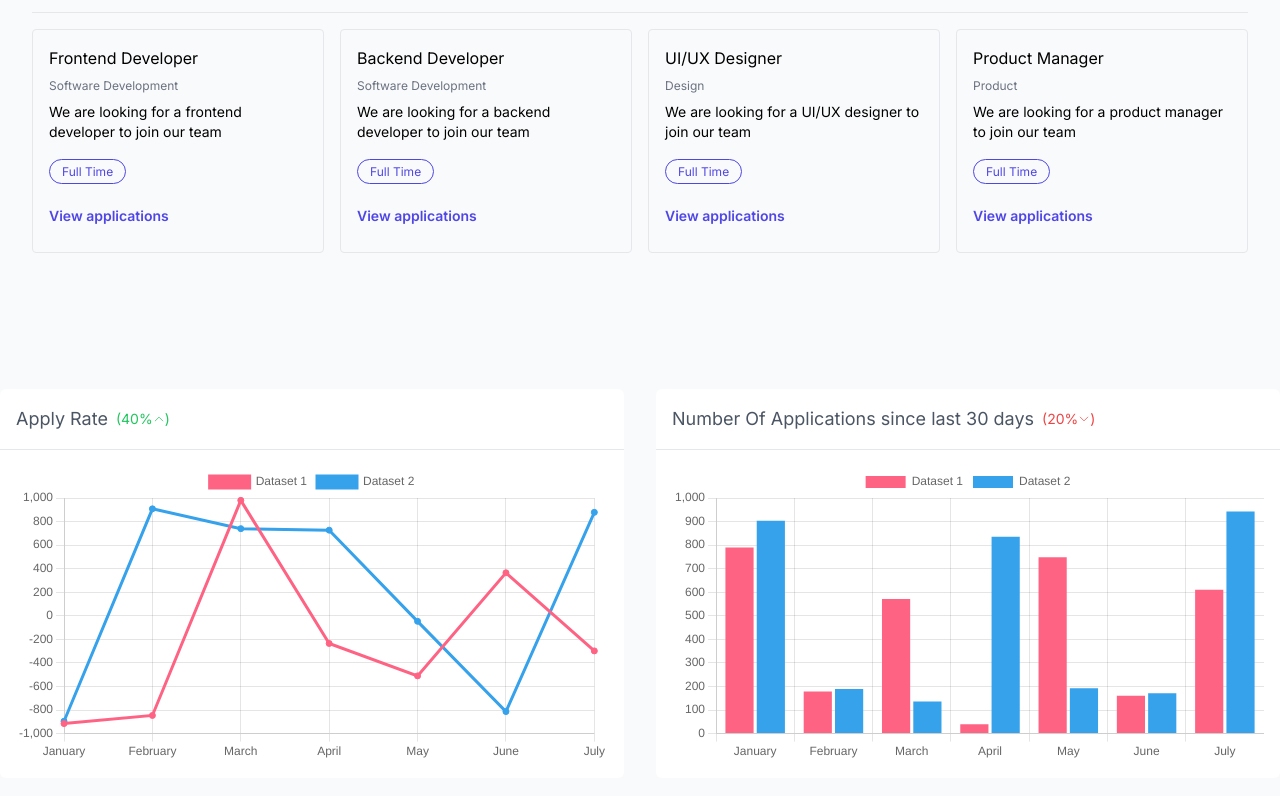
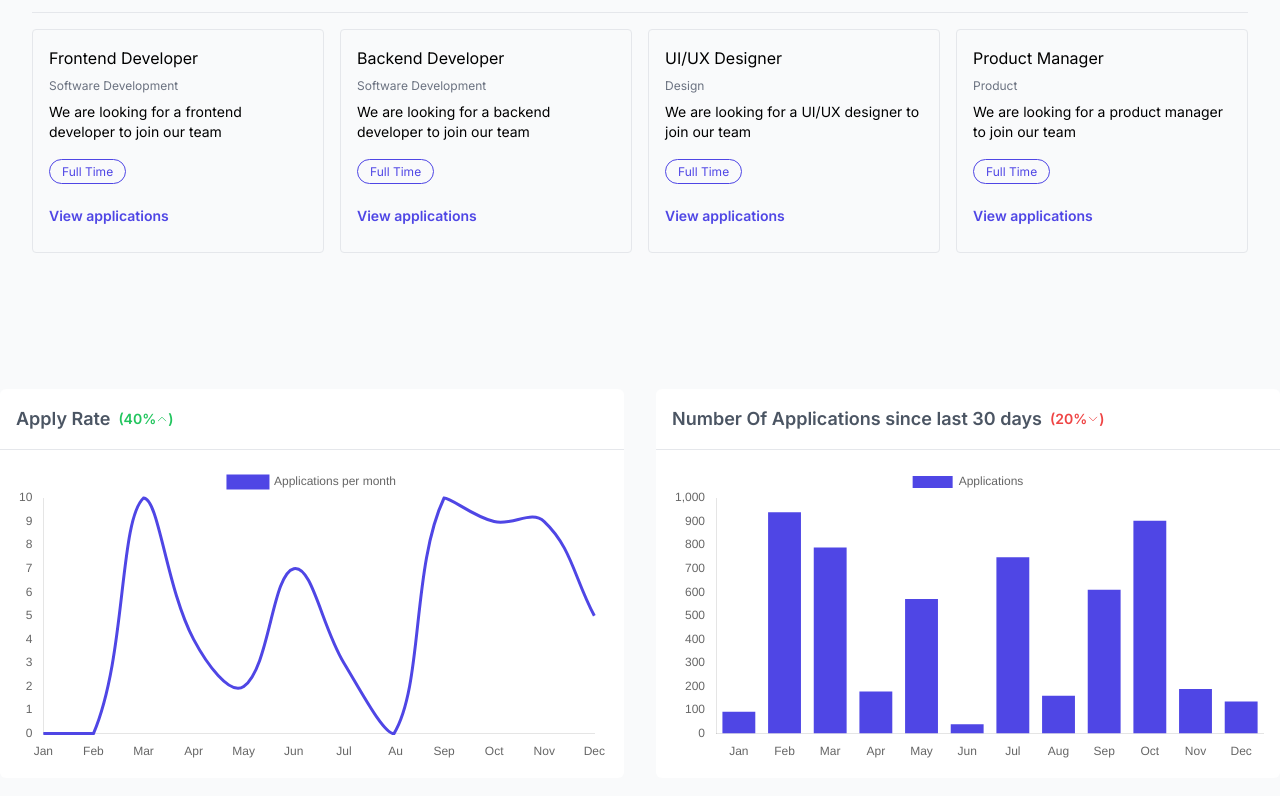
Before and after one commit to shaheersystems/worklytics-client, a React (Vite) app: page /dashboard in a window 1280 px wide. Shown: the part 400-1196 px from the top of the page. Built offline with nearby package versions, Linux system fonts and the light colour scheme; sample sign-in values are in the browser's storage.

Commit message:
changes in charts

```diff
--- a/src/components/BarChart.jsx
+++ b/src/components/BarChart.jsx
@@ -1,4 +1,4 @@
-import React from 'react';
+import React from "react";
 import {
   Chart as ChartJS,
   CategoryScale,
@@ -8,9 +8,9 @@ import {
   Title,
   Tooltip,
   Legend,
-} from 'chart.js';
-import { Line } from 'react-chartjs-2';
-import faker from 'faker';
+} from "chart.js";
+import { Line } from "react-chartjs-2";
+import faker from "faker";
 
 ChartJS.register(
   CategoryScale,
@@ -26,31 +26,58 @@ export const options = {
   responsive: true,
   plugins: {
     legend: {
-      position: 'top',
+      position: "top",
     },
     title: {
       display: false,
-      text: 'Chart.js Line Chart',
+      text: "Chart.js Line Chart",
+    },
+  },
+  scales: {
+    x: {
+      grid: {
+        display: false, // Remove x-axis grid lines
+      },
+    },
+    y: {
+      grid: {
+        display: false, // Remove y-axis grid lines
+      },
     },
   },
 };
 
-const labels = ['January', 'February', 'March', 'April', 'May', 'June', 'July'];
+const labels = [
+  "January",
+  "February",
+  "March",
+  "April",
+  "May",
+  "June",
+  "July",
+  " August",
+  "September",
+  "October",
+  "November",
+  "December",
+];
 
 export const data = {
-  labels,
+  labels: labels.map((label, index) => label.slice(0, 3)),
   datasets: [
     {
-      label: 'Dataset 1',
-      data: labels.map(() => faker.datatype.number({ min: -1000, max: 1000 })),
-      borderColor: 'rgb(255, 99, 132)',
-      backgroundColor: 'rgba(255, 99, 132, 1)',
-    },
-    {
-      label: 'Dataset 2',
-      data: labels.map(() => faker.datatype.number({ min: -1000, max: 1000 })),
-      borderColor: 'rgb(53, 162, 235)',
-      backgroundColor: 'rgba(53, 162, 235, 1)',
+      label: "Applications per month",
+      data: labels.map(() => faker.datatype.number({ min: 0, max: 10 })),
+      borderColor: "rgb(79 70 229)",
+      backgroundColor: "rgb(79 70 229)",
+      pointBackgroundColor: "transparent",
+      pointBorderColor: "transparent",
+      pointHoverBackgroundColor: "rgb(79 70 229)",
+      //
+      tension: 0.4,
+      // grid remove
+      // showLine: false,
+      // fill: false,
     },
   ],
 };
--- a/src/components/BarChartX.jsx
+++ b/src/components/BarChartX.jsx
@@ -1,4 +1,4 @@
-import React from 'react';
+import React from "react";
 import {
   Chart as ChartJS,
   CategoryScale,
@@ -7,9 +7,9 @@ import {
   Title,
   Tooltip,
   Legend,
-} from 'chart.js';
-import { Bar } from 'react-chartjs-2';
-import faker from 'faker';
+} from "chart.js";
+import { Bar } from "react-chartjs-2";
+import faker from "faker";
 
 ChartJS.register(
   CategoryScale,
@@ -24,29 +24,54 @@ export const options = {
   responsive: true,
   plugins: {
     legend: {
-      position: 'top',
+      position: "top",
     },
     title: {
       display: false,
-      text: 'Chart.js Bar Chart',
+      text: "Chart.js Bar Chart",
+    },
+  },
+  scales: {
+    x: {
+      grid: {
+        display: false, // Remove x-axis grid lines
+      },
+    },
+    y: {
+      grid: {
+        display: false, // Remove y-axis grid lines
+      },
     },
   },
 };
 
-const labels = ['January', 'February', 'March', 'April', 'May', 'June', 'July'];
-
+const labels = [
+  "Jan",
+  "February",
+  "March",
+  "April",
+  "May",
+  "June",
+  "July",
+  "August",
+  "September",
+  "October",
+  "November",
+  "December",
+];
+const getMonth = (index) => {
+  const date = new Date();
+  date.setMonth(index);
+  return date.toLocaleString("default", { month: "short" });
+};
 export const data = {
-  labels,
+  labels: labels.map((_, index) => getMonth(index)),
   datasets: [
     {
-      label: 'Dataset 1',
+      label: "Applications",
       data: labels.map(() => faker.datatype.number({ min: 0, max: 1000 })),
-      backgroundColor: 'rgba(255, 99, 132, 1)',
-    },
-    {
-      label: 'Dataset 2',
-      data: labels.map(() => faker.datatype.number({ min: 0, max: 1000 })),
-      backgroundColor: 'rgba(53, 162, 235, 1)',
+      backgroundColor: "rgb(79 70 229)",
+      pointStyle: "hidden",
     },
   ],
 };
--- a/src/pages/Dashboard.jsx
+++ b/src/pages/Dashboard.jsx
@@ -43,33 +43,33 @@ export default function Dashboard() {
   ];
   return (
     <>
-      <div className="min-h-full bg-gray-50 pt-24">
-        <div className="py-10 mx-auto max-w-7xl px-4 sm:px-6 lg:px-8">
-          <div className="w-full flex items-center gap-4 flex-wrap">
-            <Link to="/dashboard" className="flex-1">
-              <div className=" text-white px-4 py-1 bg-indigo-400 h-20 16 flex items-center justify-between">
-                <div className="flex items-center gap-4">
-                  <h1 className="text-4xl font-bold text-white">57</h1>
-                  <p className="text-xl text-white">Candidates to review</p>
+      <div className='min-h-full bg-gray-50 pt-24'>
+        <div className='py-10 mx-auto max-w-7xl px-4 sm:px-6 lg:px-8'>
+          <div className='w-full flex items-center gap-4 flex-wrap'>
+            <Link to='/dashboard' className='flex-1'>
+              <div className=' text-white px-4 py-1 bg-indigo-400 h-20 16 flex items-center justify-between'>
+                <div className='flex items-center gap-4'>
+                  <h1 className='text-4xl font-bold text-white'>57</h1>
+                  <p className='text-xl text-white'>Candidates to review</p>
                 </div>
                 <ChevronRightIcon height={30} />
               </div>
             </Link>
 
-            <Link to="/dashboard" className="flex-1">
-              <div className="text-white px-4 py-1 bg-cyan-400 h-20 flex items-center justify-between">
-                <div className="flex items-center gap-4">
-                  <h1 className="text-4xl font-bold text-white">3</h1>
-                  <p className="text-xl text-white">Opened jobs</p>
+            <Link to='/dashboard' className='flex-1'>
+              <div className='text-white px-4 py-1 bg-cyan-400 h-20 flex items-center justify-between'>
+                <div className='flex items-center gap-4'>
+                  <h1 className='text-4xl font-bold text-white'>3</h1>
+                  <p className='text-xl text-white'>Opened jobs</p>
                 </div>
                 <ChevronRightIcon height={30} />
               </div>
             </Link>
-            <Link to="/dashboard" className="flex-1">
-              <div className="flex-1 text-white px-4 py-1 bg-green-400 h-20 flex items-center justify-between">
-                <div className="flex items-center gap-4">
-                  <h1 className="text-4xl font-bold text-white">40</h1>
-                  <p className="text-xl text-white">Questions received</p>
+            <Link to='/dashboard' className='flex-1'>
+              <div className='flex-1 text-white px-4 py-1 bg-green-400 h-20 flex items-center justify-between'>
+                <div className='flex items-center gap-4'>
+                  <h1 className='text-4xl font-bold text-white'>40</h1>
+                  <p className='text-xl text-white'>Questions received</p>
                 </div>
                 <ChevronRightIcon height={30} />
               </div>
@@ -77,81 +77,80 @@ export default function Dashboard() {
           </div>
         </div>
 
-        <div className="py-10 mx-auto max-w-7xl px-4 sm:px-6 lg:px-8">
-          <div className="p-3 mb-4 border-b flex items-center justify-between">
-            <div className="flex items-center gap-3">
-              <h1 className="text-xl font-bold">Opened Jobs</h1>
-              <span className="px-3 py-1 rounded-full bg-gray-200 font-semibold text-xs">
+        <div className='py-10 mx-auto max-w-7xl px-4 sm:px-6 lg:px-8'>
+          <div className='p-3 mb-4 border-b flex items-center justify-between'>
+            <div className='flex items-center gap-3'>
+              <h1 className='text-xl font-bold'>Opened Jobs</h1>
+              <span className='px-3 py-1 rounded-full bg-gray-200 font-semibold text-xs'>
                 12
               </span>
             </div>
             <div>
-              <button className="text-indigo-600 text-sm font-semibold flex items-center gap-2">
-                View All <span aria-hidden="true">→</span>
+              <button className='text-indigo-600 text-sm font-semibold flex items-center gap-2'>
+                View All <span aria-hidden='true'>→</span>
               </button>
             </div>
           </div>
-          <div className="flex items-center justify-center gap-4 flex-wrap">
+          <div className='flex items-center justify-center gap-4 flex-wrap'>
             {jobListing.map((job) => {
               return <JobListItem key={job.id} {...job} />;
             })}
           </div>
         </div>
-
-        <div className="grid grid-cols-2 py-24 gap-8 max-w-7xl mx-auto">
-          <div className="bg-white  rounded-md">
-            <div className="">
-              <h1 className="py-4 gap-2 flex text-lg text-gray-600 px-4 text-left border-b">
+        <div className='grid grid-cols-2 py-24 gap-8 max-w-7xl mx-auto'>
+          <div className='bg-white  rounded-md'>
+            <div className=''>
+              <h1 className='py-4 gap-2 flex text-lg font-semibold text-gray-600 px-4 text-left border-b'>
                 Apply Rate
-                <span className="text-green-500 text-sm flex items-center">
+                <span className='text-green-500 text-sm flex items-center'>
                   (40%{" "}
                   <svg
-                    xmlns="http://www.w3.org/2000/svg"
-                    fill="none"
-                    viewBox="0 0 24 24"
-                    stroke-width="1.5"
-                    stroke="currentColor"
-                    class="w-3 h-3"
+                    xmlns='http://www.w3.org/2000/svg'
+                    fill='none'
+                    viewBox='0 0 24 24'
+                    stroke-width='1.5'
+                    stroke='currentColor'
+                    class='w-3 h-3'
                   >
                     <path
-                      stroke-linecap="round"
-                      stroke-linejoin="round"
-                      d="M4.5 15.75l7.5-7.5 7.5 7.5"
+                      stroke-linecap='round'
+                      stroke-linejoin='round'
+                      d='M4.5 15.75l7.5-7.5 7.5 7.5'
                     />
                   </svg>
                   )
                 </span>
               </h1>
             </div>
-            <div className="p-4">
+            <div className='p-4'>
               <BarChart />
             </div>
           </div>
-          <div className="bg-white  rounded-md">
-            <div className="">
-              <h1 className="py-4 flex  gap-2 text-lg text-gray-600 px-4 text-left border-b">
+          <div className='bg-white  rounded-md'>
+            <div className=''>
+              <h1 className='py-4 font-semibold flex  gap-2 text-lg text-gray-600 px-4 text-left border-b'>
                 Number Of Applications since last 30 days{" "}
-                <span className="text-red-500 text-sm flex items-center">
+                <span className='text-red-500 text-sm flex items-center'>
                   (20%{" "}
                   <svg
-                    xmlns="http://www.w3.org/2000/svg"
-                    fill="none"
-                    viewBox="0 0 24 24"
+                    xmlns='http://www.w3.org/2000/svg'
+                    fill='none'
+                    viewBox='0 0 24 24'
                     strokeWidth={1.5}
-                    stroke="currentColor"
-                    className="w-3 h-3"
+                    stroke='currentColor'
+                    className='w-3 h-3'
                   >
                     <path
-                      strokeLinecap="round"
-                      strokeLinejoin="round"
-                      d="M19.5 8.25l-7.5 7.5-7.5-7.5"
+                      strokeLinecap='round'
+                      strokeLinejoin='round'
+                      d='M19.5 8.25l-7.5 7.5-7.5-7.5'
                     />
                   </svg>
                   )
                 </span>
               </h1>
             </div>
-            <div className="p-4">
+            <div className='p-4'>
               <BarChartX />
             </div>
           </div>
```
Also changed, not shown: src/App.jsx (+17 -20 lines).
